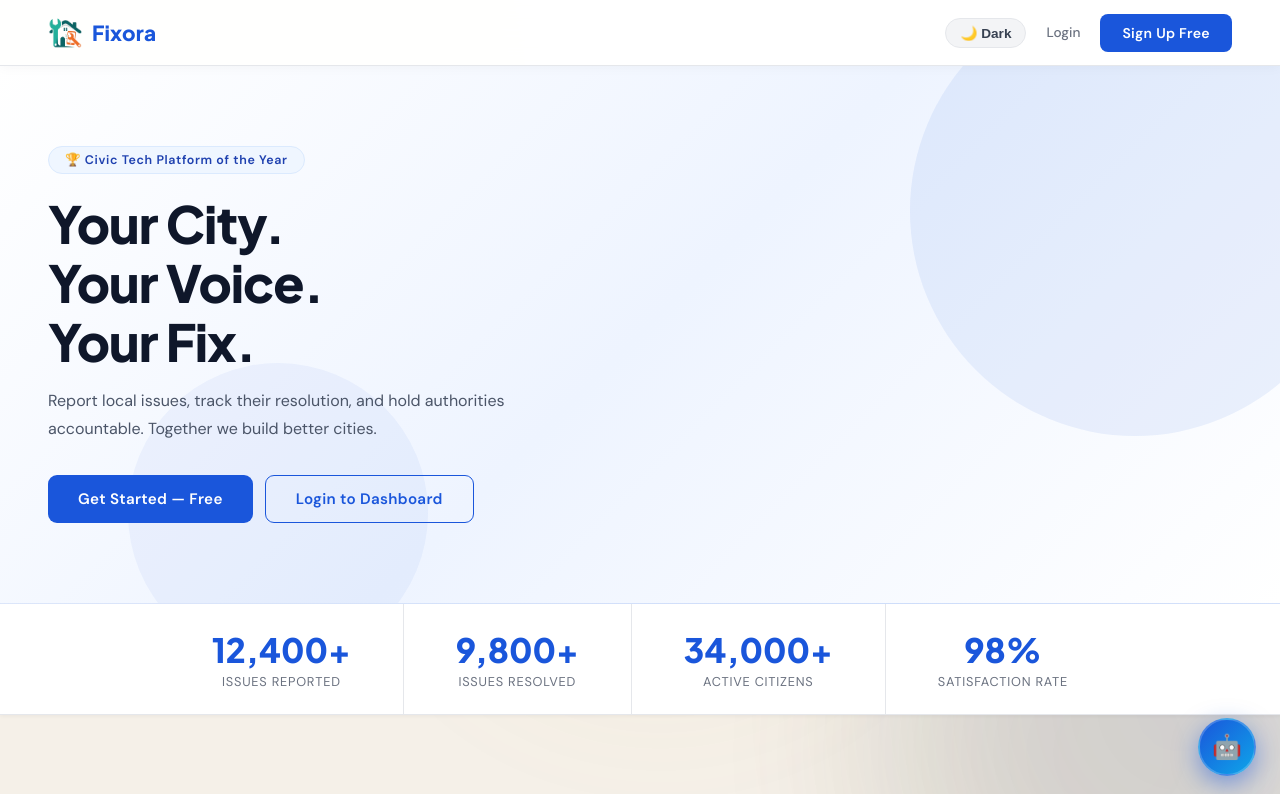
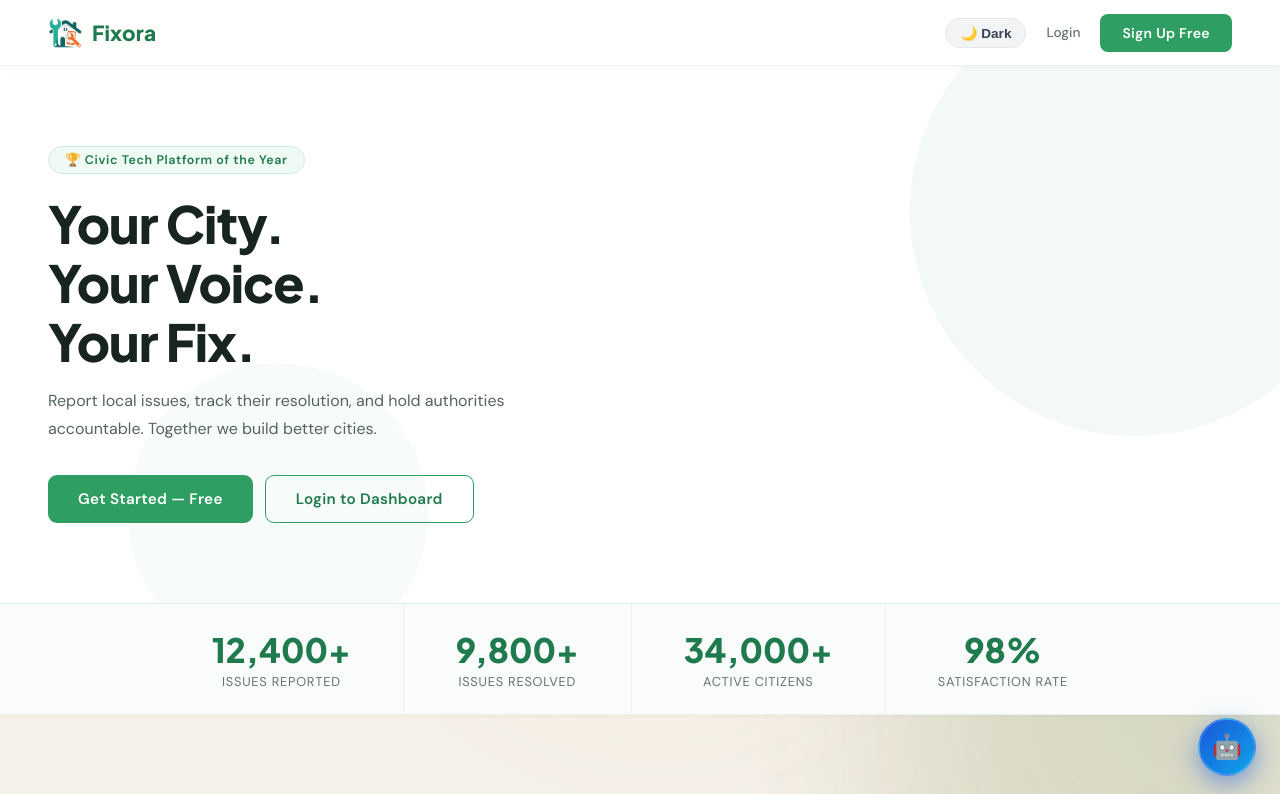
Before and after one commit to Chetna3110/Fixora, a React (Vite) app in the folder client/: page / in a window 1280 px wide. Shown: the top 794 px of the page. Built offline with nearby package versions, Linux system fonts and the light colour scheme.

Commit message:
fixed frontend

```diff
--- a/client/src/index.css
+++ b/client/src/index.css
@@ -1,109 +1,109 @@
 @import url('https://fonts.googleapis.com/css2?family=Plus+Jakarta+Sans:wght@400;500;600;700;800&family=DM+Sans:wght@300;400;500;600&display=swap');
 
-/* ── CLEAN CIVIC BLUE THEME ── */
+/* ── WHITE + LIGHT GREEN CIVIC THEME ── */
 :root {
-  --gold:        #1a56db;
-  --gold-lt:     #93c5fd;
-  --gold-dark:   #1e40af;
-  --ink:         #0f172a;
-  --slate:       #1e293b;
-  --panel:       rgba(26,86,219,0.05);
-  --border:      rgba(26,86,219,0.15);
-  --muted:       rgba(15,23,42,0.45);
-  --text-bright: #0f172a;
+  --gold:        #2f9e63;
+  --gold-lt:     #86e3b8;
+  --gold-dark:   #1f7a4d;
+  --ink:         #0f1a14;
+  --slate:       #1c2e24;
+  --panel:       rgba(47,158,99,0.05);
+  --border:      rgba(47,158,99,0.15);
+  --muted:       rgba(15,26,20,0.45);
+  --text-bright: #0f1a14;
   --error:       #dc2626;
   --success:     #16a34a;
 
-  --primary:     #1a56db;
-  --primary-dark:#1e40af;
+  --primary:     #2f9e63;
+  --primary-dark:#1f7a4d;
 
-  --text: #111928;
-  --text-muted: #6b7280;
-  --text-faint: #9ca3af;
+  --text: #172420;
+  --text-muted: #64766c;
+  --text-faint: #9aa8a1;
   --card: #ffffff;
-  --card-border: #e5e7eb;
-  --input-bg: #f9fafb;
-  --input-border: #e5e7eb;
-  --bg: #f8faff;
-  --shadow-lg: 0 8px 30px rgba(15,23,42,0.08);
+  --card-border: #e6ece8;
+  --input-bg: #f8faf9;
+  --input-border: #e6ece8;
+  --bg: #ffffff;
+  --shadow-lg: 0 8px 30px rgba(15,26,20,0.08);
 }
 
 /* ── LIGHT THEME ── */
 [data-theme="light"] {
-  --bg:                  #f8faff;
+  --bg:                  #ffffff;
   --card:                #ffffff;
-  --card-border:         #e5e7eb;
-  --text:                #111928;
-  --text-muted:          #6b7280;
-  --text-faint:          #9ca3af;
-  --input-bg:            #f9fafb;
-  --input-border:        #e5e7eb;
+  --card-border:         #e6ece8;
+  --text:                #172420;
+  --text-muted:          #64766c;
+  --text-faint:          #9aa8a1;
+  --input-bg:            #f8faf9;
+  --input-border:        #e6ece8;
   --navbar-bg:           rgba(255,255,255,0.97);
-  --navbar-border:       #e5e7eb;
+  --navbar-border:       #edf2ef;
   --dropdown-bg:         #ffffff;
-  --dropdown-border:     #e5e7eb;
-  --dropdown-hover:      #eff6ff;
-  --dropdown-divider:    #f3f4f6;
-  --shadow:              0 1px 4px rgba(15,23,42,0.05);
-  --shadow-lg:           0 8px 30px rgba(15,23,42,0.08);
-  --shadow-card:         0 1px 3px rgba(15,23,42,0.04), 0 4px 12px rgba(15,23,42,0.04);
-  --stats-bg:            #ffffff;
-  --stats-border:        #e5e7eb;
-  --nav-link-hover-bg:   #eff6ff;
-  --nav-link-hover-color:#1a56db;
-  --profile-btn-bg:      #eff6ff;
-  --profile-btn-border:  #dbeafe;
-  --profile-btn-color:   #1a56db;
-  --tag-bg:              #eff6ff;
-  --tag-color:           #1a56db;
+  --dropdown-border:     #e6ece8;
+  --dropdown-hover:      #eefaf3;
+  --dropdown-divider:    #f2f5f3;
+  --shadow:              0 1px 4px rgba(15,26,20,0.04);
+  --shadow-lg:           0 8px 30px rgba(15,26,20,0.07);
+  --shadow-card:         0 1px 3px rgba(15,26,20,0.04), 0 4px 12px rgba(15,26,20,0.03);
+  --stats-bg:            #fafcfb;
+  --stats-border:        #edf2ef;
+  --nav-link-hover-bg:   #eefaf3;
+  --nav-link-hover-color:#1f7a4d;
+  --profile-btn-bg:      #eefaf3;
+  --profile-btn-border:  #cdeedb;
+  --profile-btn-color:   #1f7a4d;
+  --tag-bg:              #eefaf3;
+  --tag-color:           #1f7a4d;
   --upvote-bg:           #ffffff;
-  --upvote-border:       #e5e7eb;
-  --section-label-bg:    #eff6ff;
-  --section-label-border:#dbeafe;
+  --upvote-border:       #e6ece8;
+  --section-label-bg:    #eefaf3;
+  --section-label-border:#cdeedb;
   --feature-card-bg:     #ffffff;
-  --footer-bg:           #0f172a;
-  --orb1:                #93c5fd;
-  --orb2:                #1a56db;
-  --orb3:                #bfdbfe;
+  --footer-bg:           #12201a;
+  --orb1:                #86e3b8;
+  --orb2:                #2f9e63;
+  --orb3:                #c3f0d9;
 }
 
 /* ── DARK THEME ── */
 [data-theme="dark"] {
-  --bg:                  #0b1220;
-  --card:                rgba(20,28,45,0.95);
-  --card-border:         rgba(26,86,219,0.2);
-  --text:                #e8eefc;
-  --text-muted:          rgba(232,238,252,0.5);
-  --text-faint:          rgba(232,238,252,0.28);
+  --bg:                  #0e1512;
+  --card:                rgba(22,32,27,0.95);
+  --card-border:         rgba(47,158,99,0.2);
+  --text:                #e9f3ee;
+  --text-muted:          rgba(233,243,238,0.5);
+  --text-faint:          rgba(233,243,238,0.28);
   --input-bg:            rgba(255,255,255,0.04);
-  --input-border:        rgba(26,86,219,0.25);
-  --navbar-bg:           rgba(11,18,32,0.97);
-  --navbar-border:       rgba(26,86,219,0.25);
-  --dropdown-bg:         rgba(20,28,45,0.98);
-  --dropdown-border:     rgba(26,86,219,0.2);
-  --dropdown-hover:      rgba(26,86,219,0.1);
-  --dropdown-divider:    rgba(26,86,219,0.1);
+  --input-border:        rgba(47,158,99,0.25);
+  --navbar-bg:           rgba(14,21,18,0.97);
+  --navbar-border:       rgba(47,158,99,0.2);
+  --dropdown-bg:         rgba(22,32,27,0.98);
+  --dropdown-border:     rgba(47,158,99,0.2);
+  --dropdown-hover:      rgba(47,158,99,0.1);
+  --dropdown-divider:    rgba(47,158,99,0.1);
   --shadow:              0 1px 4px rgba(0,0,0,0.3);
   --shadow-lg:           0 8px 30px rgba(0,0,0,0.45);
   --shadow-card:         0 1px 3px rgba(0,0,0,0.3), 0 4px 12px rgba(0,0,0,0.25);
-  --stats-bg:            rgba(20,28,45,0.85);
-  --stats-border:        rgba(26,86,219,0.15);
-  --nav-link-hover-bg:   rgba(26,86,219,0.12);
-  --nav-link-hover-color:#93c5fd;
-  --profile-btn-bg:      rgba(26,86,219,0.15);
-  --profile-btn-border:  rgba(26,86,219,0.3);
-  --profile-btn-color:   #93c5fd;
-  --tag-bg:              rgba(26,86,219,0.18);
-  --tag-color:           #93c5fd;
-  --upvote-bg:           rgba(26,86,219,0.08);
-  --upvote-border:       rgba(26,86,219,0.2);
-  --section-label-bg:    rgba(26,86,219,0.12);
-  --section-label-border:rgba(26,86,219,0.25);
-  --feature-card-bg:     rgba(20,28,45,0.9);
-  --footer-bg:           rgba(6,10,20,0.98);
-  --orb1:                #1e3a5f;
-  --orb2:                #1a56db;
-  --orb3:                #2d3f6e;
+  --stats-bg:            rgba(22,32,27,0.85);
+  --stats-border:        rgba(47,158,99,0.15);
+  --nav-link-hover-bg:   rgba(47,158,99,0.12);
+  --nav-link-hover-color:#86e3b8;
+  --profile-btn-bg:      rgba(47,158,99,0.15);
+  --profile-btn-border:  rgba(47,158,99,0.3);
+  --profile-btn-color:   #86e3b8;
+  --tag-bg:              rgba(47,158,99,0.18);
+  --tag-color:           #86e3b8;
+  --upvote-bg:           rgba(47,158,99,0.08);
+  --upvote-border:       rgba(47,158,99,0.2);
+  --section-label-bg:    rgba(47,158,99,0.12);
+  --section-label-border:rgba(47,158,99,0.25);
+  --feature-card-bg:     rgba(22,32,27,0.9);
+  --footer-bg:           rgba(8,13,10,0.98);
+  --orb1:                #1e4030;
+  --orb2:                #2f9e63;
+  --orb3:                #294a38;
 }
 
 * { margin: 0; padding: 0; box-sizing: border-box; }
@@ -123,19 +123,19 @@ body::after {
   position: fixed;
   border-radius: 50%;
   filter: blur(100px);
-  opacity: 0.1;
+  opacity: 0.08;
   pointer-events: none;
   z-index: 0;
   animation: orbDrift 18s ease-in-out infinite alternate;
 }
 body::before {
   width: 600px; height: 600px;
-  background: var(--orb1, #93c5fd);
+  background: var(--orb1, #86e3b8);
   top: -200px; left: -150px;
 }
 body::after {
   width: 500px; height: 500px;
-  background: var(--orb2, #1a56db);
+  background: var(--orb2, #2f9e63);
   bottom: -180px; right: -120px;
   animation-delay: -6s;
 }
@@ -156,7 +156,7 @@ body::after {
   display: flex;
   justify-content: space-between;
   align-items: center;
-  box-shadow: 0 1px 12px rgba(15,23,42,0.04);
+  box-shadow: 0 1px 12px rgba(15,26,20,0.03);
   backdrop-filter: blur(20px);
   transition: background 0.4s ease, border-color 0.4s ease;
 }
@@ -164,7 +164,7 @@ body::after {
   font-family: 'Plus Jakarta Sans', sans-serif;
   font-size: 1.3rem;
   font-weight: 800;
-  color: var(--gold);
+  color: var(--gold-dark);
   letter-spacing: 0.01em;
   display: flex;
   align-items: center;
@@ -258,7 +258,7 @@ body::after {
 .btn-primary:hover {
   background: var(--gold-dark);
   transform: translateY(-1px);
-  box-shadow: 0 4px 16px rgba(26,86,219,0.3);
+  box-shadow: 0 4px 16px rgba(47,158,99,0.3);
 }
 .btn-success { background: #16a34a; color: #fff; }
 .btn-success:hover { background: #15803d; transform: translateY(-1px); }
@@ -266,10 +266,10 @@ body::after {
 .btn-danger:hover { background: #b91c1c; }
 .btn-outline {
   background: transparent;
-  color: var(--gold);
+  color: var(--gold-dark);
   border: 1.5px solid var(--gold);
 }
-.btn-outline:hover { background: #eff6ff; }
+.btn-outline:hover { background: #eefaf3; }
 .btn-ghost {
   background: transparent;
   color: var(--text-muted);
@@ -282,14 +282,14 @@ body::after {
 .btn-white { background: var(--gold); color: #fff; font-weight: 600; }
 .btn-white:hover { background: var(--gold-dark); transform: translateY(-1px); }
 .btn-white-outline {
-  background: transparent; color: var(--gold);
+  background: transparent; color: var(--gold-dark);
   border: 1.5px solid var(--gold); font-weight: 600;
 }
-.btn-white-outline:hover { background: #eff6ff; }
+.btn-white-outline:hover { background: #eefaf3; }
 
 /* ── HERO ── */
 .hero {
-  background: linear-gradient(135deg, #ffffff 0%, #eef4ff 50%, #ffffff 100%);
+  background: #ffffff;
   min-height: 500px;
   display: flex; align-items: center;
   padding: 80px 48px;
@@ -300,21 +300,21 @@ body::after {
   content: '';
   position: absolute; top: -80px; right: -80px;
   width: 450px; height: 450px;
-  background: rgba(26,86,219,0.08);
+  background: rgba(47,158,99,0.06);
   border-radius: 50%;
 }
 .hero::after {
   content: '';
   position: absolute; bottom: -60px; left: 10%;
   width: 300px; height: 300px;
-  background: rgba(26,86,219,0.05);
+  background: rgba(47,158,99,0.04);
   border-radius: 50%;
 }
 .hero-content { max-width: 600px; position: relative; z-index: 1; }
 .hero-badge {
   display: inline-flex; align-items: center; gap: 6px;
-  background: #eff6ff;
-  border: 1px solid #dbeafe;
+  background: #eefaf3;
+  border: 1px solid #cdeedb;
   color: var(--gold-dark); padding: 5px 16px; border-radius: 50px;
   font-size: 0.78rem; font-weight: 600;
   letter-spacing: 0.05em;
@@ -323,13 +323,13 @@ body::after {
 .hero h1 {
   font-family: 'Plus Jakarta Sans', sans-serif;
   font-size: 3.2rem; font-weight: 800;
-  color: #0f172a; line-height: 1.15;
+  color: #172420; line-height: 1.15;
   margin-bottom: 16px;
   letter-spacing: -0.02em;
 }
-.hero h1 em { font-style: normal; color: var(--gold); }
+.hero h1 em { font-style: normal; color: var(--gold-dark); }
 .hero p {
-  font-size: 1rem; color: #4b5568;
+  font-size: 1rem; color: #55655c;
   line-height: 1.75; margin-bottom: 32px; max-width: 480px;
   font-weight: 400;
 }
@@ -347,7 +347,7 @@ body::after {
 .stat-item:last-child { border-right: none; }
 .stat-item h2 {
   font-family: 'Plus Jakarta Sans', sans-serif;
-  font-size: 2.1rem; font-weight: 800; color: var(--gold);
+  font-size: 2.1rem; font-weight: 800; color: var(--gold-dark);
 }
 .stat-item p { color: var(--text-muted); font-size: 0.8rem; margin-top: 3px; letter-spacing: 0.06em; text-transform: uppercase; }
 
@@ -427,7 +427,7 @@ body::after {
   border: 1px solid var(--card-border);
   border-top: 3px solid var(--gold);
 }
-.feature-card:hover { transform: translateY(-4px); box-shadow: 0 8px 32px rgba(26,86,219,0.1); }
+.feature-card:hover { transform: translateY(-4px); box-shadow: 0 8px 32px rgba(47,158,99,0.1); }
 .feature-icon-wrap {
   width: 46px; height: 46px;
   background: var(--section-label-bg);
@@ -500,7 +500,7 @@ body::after {
 }
 .issue-card:hover {
   border-left-color: var(--gold);
-  box-shadow: 0 4px 20px rgba(26,86,219,0.1);
+  box-shadow: 0 4px 20px rgba(47,158,99,0.1);
   transform: translateY(-1px);
 }
 .issue-card-header { display: flex; justify-content: space-between; align-items: flex-start; margin-bottom: 8px; }
@@ -516,7 +516,7 @@ body::after {
 .badge { padding: 3px 11px; border-radius: 50px; font-size: 0.72rem; font-weight: 600; letter-spacing: 0.03em; }
 .badge-pending  { background: #fef2f2; color: var(--error); border: 1px solid #fecaca; }
 .badge-progress { background: #fffbeb; color: #d97706;  border: 1px solid #fde68a; }
-.badge-resolved { background: #f0fdf4; color: var(--success); border: 1px solid #bbf7d0; }
+.badge-resolved { background: #eefaf3; color: var(--gold-dark); border: 1px solid #cdeedb; }
 
 .tag {
   background: var(--tag-bg);
@@ -535,7 +535,7 @@ body::after {
   cursor: pointer; color: var(--text-muted);
   transition: all 0.2s; font-family: 'DM Sans', sans-serif;
 }
-.upvote-btn:hover { background: var(--tag-bg); color: var(--gold); border-color: var(--gold); }
+.upvote-btn:hover { background: var(--tag-bg); color: var(--gold-dark); border-color: var(--gold); }
 
 /* ── ANALYTICS ── */
 .analytics-grid {
@@ -589,12 +589,12 @@ body::after {
 .form-input:focus {
   border-color: var(--gold);
   background: #ffffff;
-  box-shadow: 0 0 0 3px rgba(26,86,219,0.1);
+  box-shadow: 0 0 0 3px rgba(47,158,99,0.1);
 }
 .form-input::placeholder { color: var(--text-faint); }
 .form-input option { background: var(--card); color: var(--text); }
 .form-link { text-align: center; margin-top: 16px; color: var(--text-muted); font-size: 0.88rem; }
-.form-link span { color: var(--gold); cursor: pointer; font-weight: 600; }
+.form-link span { color: var(--gold-dark); cursor: pointer; font-weight: 600; }
 .form-link span:hover { text-decoration: underline; }
 
 .alert-success {
@@ -632,7 +632,7 @@ body::after {
   transition: background 0.4s;
   border-top: 1px solid var(--border);
 }
-.footer span { color: #93c5fd; font-weight: 600; }
+.footer span { color: #86e3b8; font-weight: 600; }
 
 /* ── MINI STAT ── */
 .mini-stat {
@@ -653,8 +653,8 @@ body::after {
 /* ── SCROLLBAR ── */
 ::-webkit-scrollbar { width: 6px; }
 ::-webkit-scrollbar-track { background: transparent; }
-::-webkit-scrollbar-thumb { background: rgba(26,86,219,0.25); border-radius: 3px; }
-::-webkit-scrollbar-thumb:hover { background: rgba(26,86,219,0.4); }
+::-webkit-scrollbar-thumb { background: rgba(47,158,99,0.25); border-radius: 3px; }
+::-webkit-scrollbar-thumb:hover { background: rgba(47,158,99,0.4); }
 
 /* ── SELECTION ── */
-::selection { background: rgba(26,86,219,0.15); color: var(--gold-dark); }
+::selection { background: rgba(47,158,99,0.15); color: var(--gold-dark); }
```
